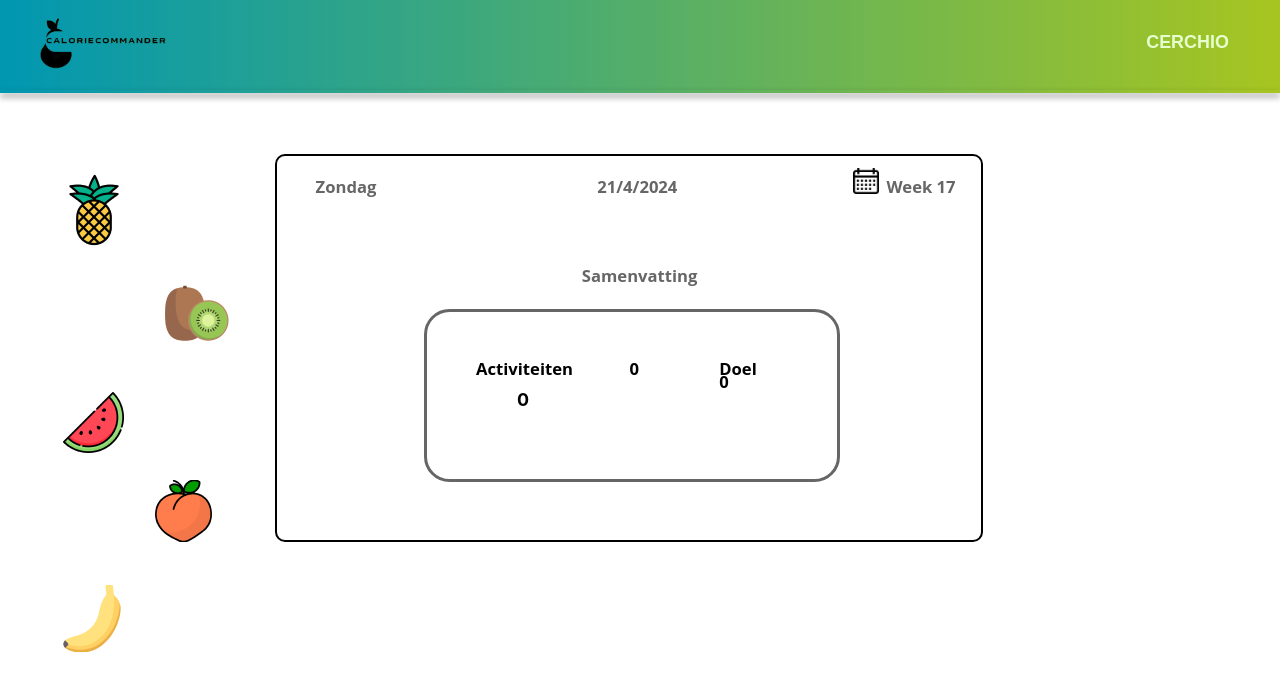
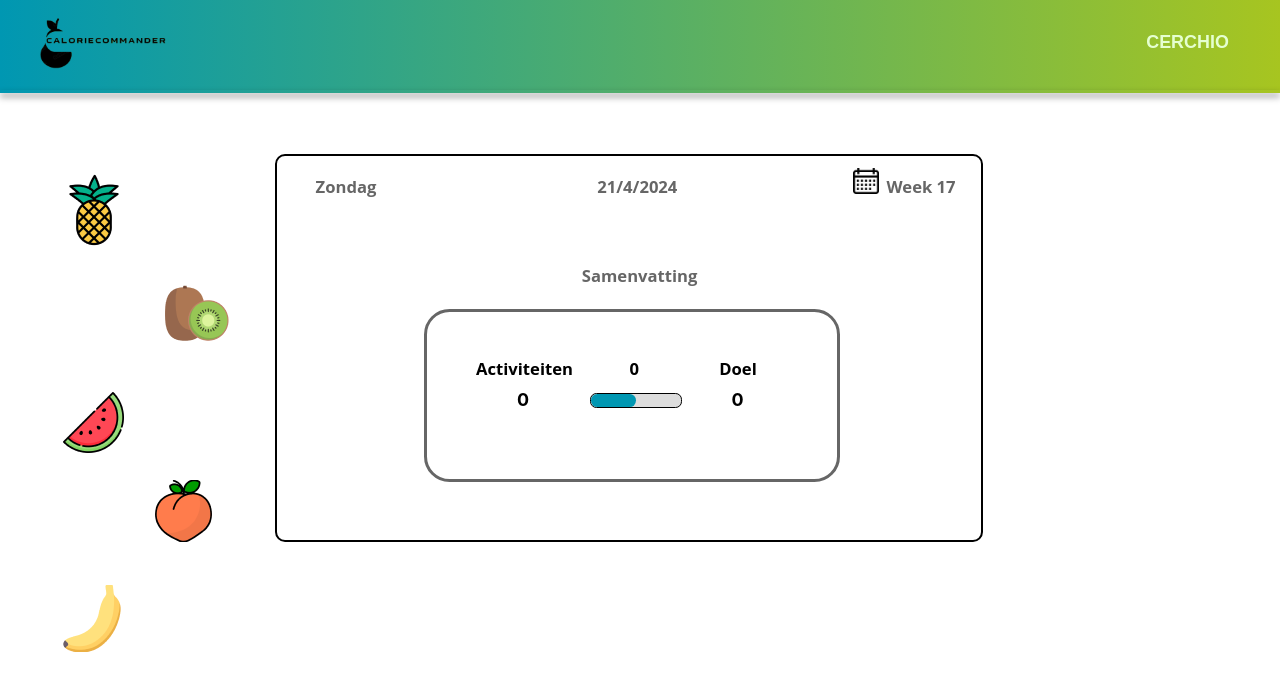
Before and after one commit to CalorieCommander/frontend, a React (Create React App) app in the folder app/: page /Dagoverzicht in a window 1280 px wide. Shown: the top 690 px of the page. Built offline with nearby package versions, Linux system fonts and the light colour scheme.

Commit message:
update
update

```diff
--- a/app/src/pages/Dagoverzicht.css
+++ b/app/src/pages/Dagoverzicht.css
@@ -124,9 +124,25 @@
 .dag-calorie-count {
   position: absolute;
   color: black;
-  font-family: 'Open Sans', sans-serif;
   font-weight: bold;
-  font-size: 1.3vw;
-  left: 22.8vw;
-  top: 4.5vw;
+  font-size: 1.4vw;
+  right: 7.3vw;
+  top: 6vw;
 }
+
+.dag-progress-bar {
+  position: absolute;
+  width: 7vw;
+  height: 1vw;
+  background-color: #ddd;
+  border-radius: 0.5vw;
+  border: 0.12vw solid black;
+  bottom: 5.5vw;
+  left: 12.7vw;
+}
+
+.dag-progress-bar-fill {
+  height: 100%;
+  background-color: #0097B2;
+  border-radius: 0.5vw;
+}
--- a/app/src/pages/Dagoverzicht.js
+++ b/app/src/pages/Dagoverzicht.js
@@ -7,7 +7,8 @@ import calendar from "../img/calendar.png";
 const Dagoverzicht = () => {
   const [currentDate, setCurrentDate] = useState(new Date());
   const [activityCount, setActivityCount] = useState(0);
-  const [caloriesCount, setCaloriesCount] = useState(0);
+  const [totalMealCalories, setTotalMealCalories] = useState(0);
+  const [dailyCalorieGoal, setDailyCalorieGoal] = useState(0);
 
   // Functie om de tekst voor de datum bij te werken
   const updateDateText = () => {
@@ -41,6 +42,10 @@ const Dagoverzicht = () => {
 
   const [dayName, formattedDate, weekOfMonth] = updateDateText();
 
+  const totalCaloriesGoal = 3000; // Het doel voor totale calorieën
+  const consumedCalories = 1500; // Het aantal geconsumeerde calorieën
+
+  const progressPercentage = (consumedCalories / totalCaloriesGoal) * 100; // Bereken de voortgang in procenten
   return (
     <div className="Test">
       <div className="navbar">
@@ -50,20 +55,26 @@ const Dagoverzicht = () => {
         </a>
       </div>
       <div className="line"></div>
-      <div class="dag-top-border">
-        <span class="dag-vandaag-text">{dayName}</span>
-        <span class="dag-datum-text">{formattedDate}</span>
-        <span class="dag-week-text">Week {weekOfMonth}</span>
+      <div className="dag-top-border">
+        <span className="dag-vandaag-text">{dayName}</span>
+        <span className="dag-datum-text">{formattedDate}</span>
+        <span className="dag-week-text">Week {weekOfMonth}</span>
         <Link to="#">
           <img src={calendar} alt="calendar" className="dag-calendar" />
         </Link>
-        <span class="dag-samenvatting-text">Samenvatting</span>
-        <div class="dag-midden-border">
-          <span class="dag-activiteit">Activiteiten</span>
-          <span class="dag-activiteit-count">{activityCount}</span>
-          <span class="dag-count">{caloriesCount}</span>
-          <span class="dag-doel">Doel</span>
-          <span class="dag-calorie-count">{caloriesCount}</span>
+        <span className="dag-samenvatting-text">Samenvatting</span>
+        <div className="dag-midden-border">
+          <span className="dag-activiteit">Activiteiten</span>
+          <span className="dag-activiteit-count">{activityCount}</span>
+          <span className="dag-count">{totalMealCalories}</span>
+          <div className="dag-progress-bar">
+            <div
+              className="dag-progress-bar-fill"
+              style={{ width: `${progressPercentage}%` }}
+            ></div>
+          </div>
+          <span className="dag-doel">Doel</span>
+          <span className="dag-calorie-count">{dailyCalorieGoal}</span>
         </div>
       </div>
     </div>
```
